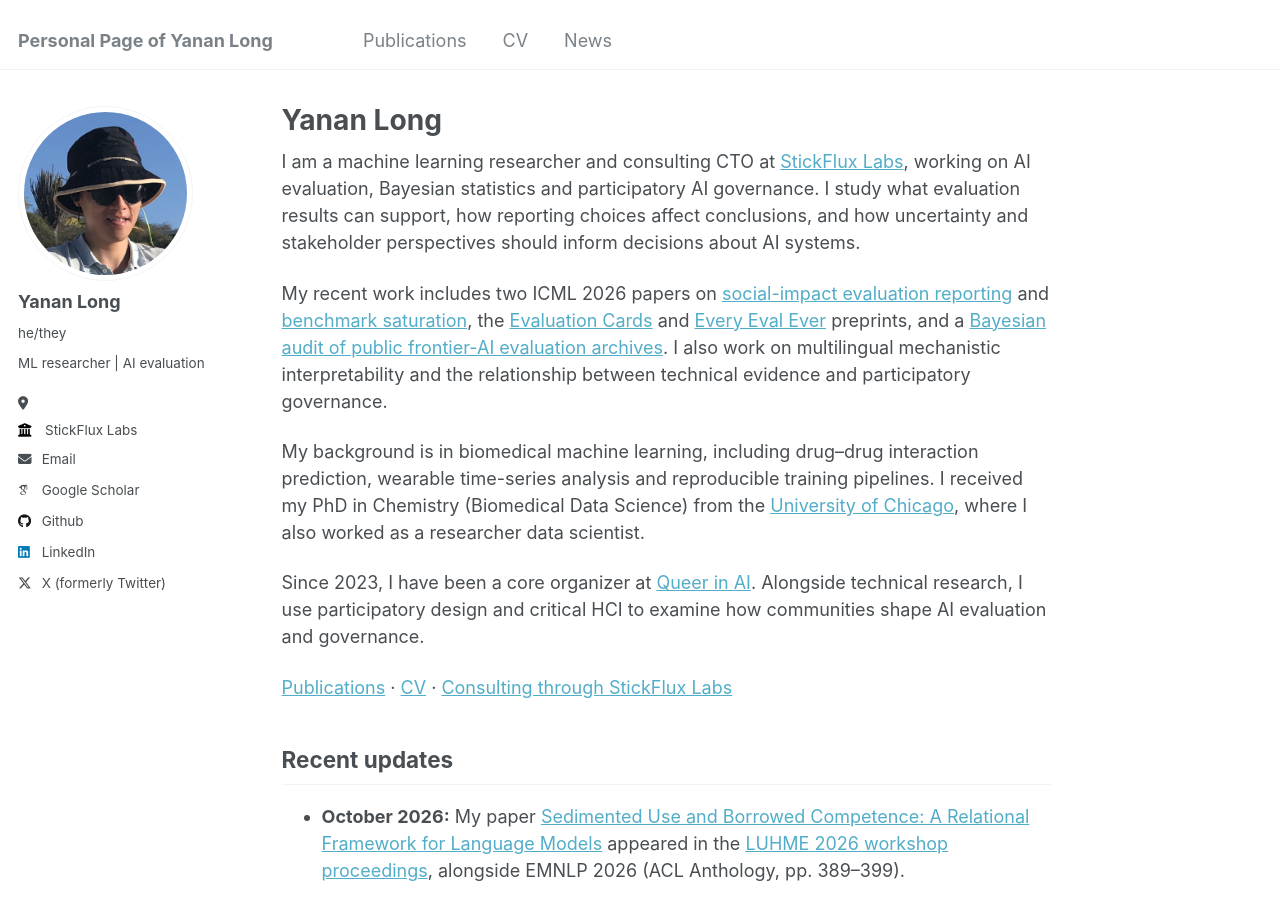
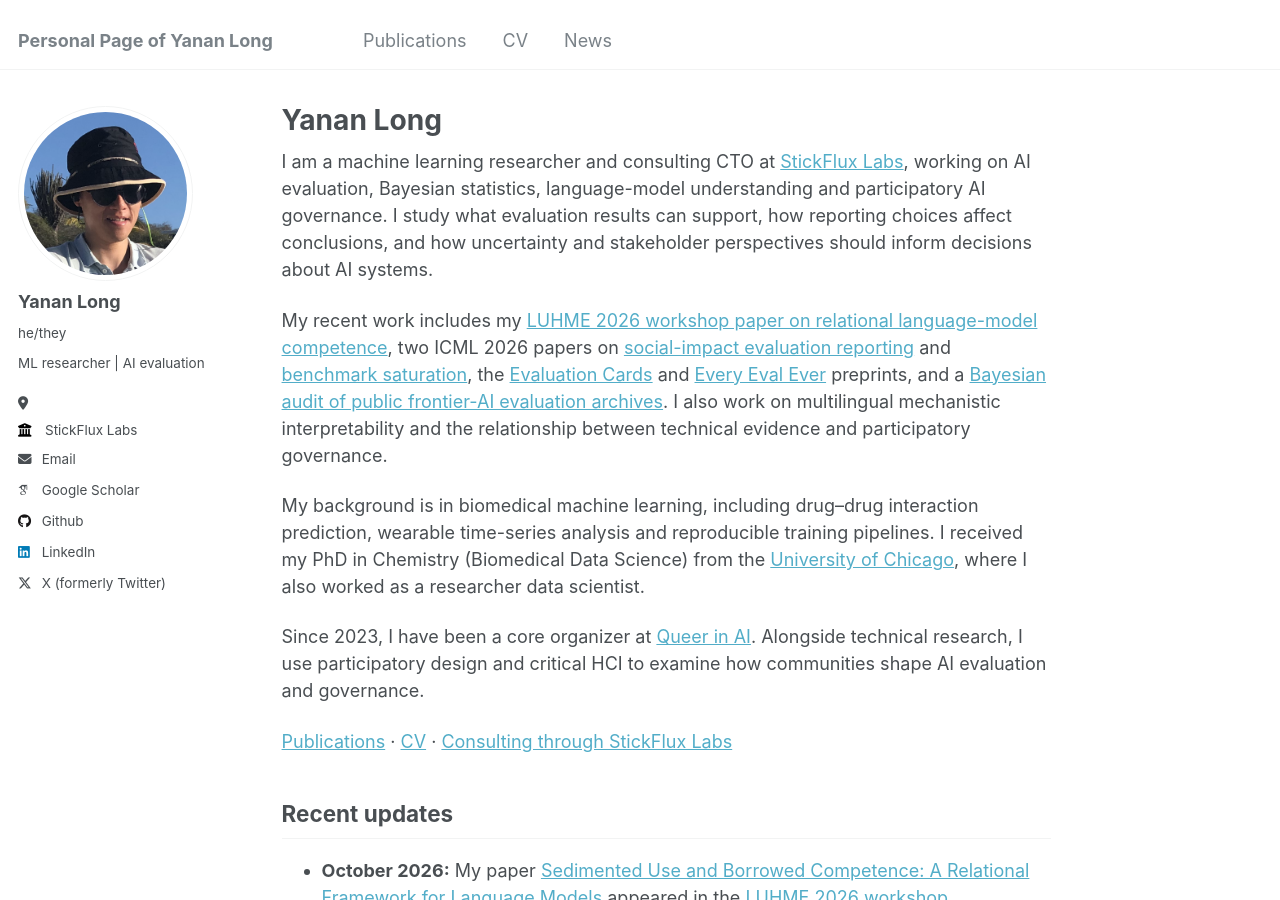
Before and after one commit to yananlong/yananlong.github.io, a Jekyll site: the page built from _pages/about.md, in a window 1280 px wide and 900 px high. Built offline with Jekyll 4.4.1, drawn with Linux system fonts in a browser that asks for light colours; some web fonts are replaced.

Commit message:
Add October LUHME paper and NeurIPS 2026 community news

```diff
--- a/_pages/about.md
+++ b/_pages/about.md
@@ -7,9 +7,9 @@ redirect_from:
   - /about.html
 ---
 
-I am a machine learning researcher and consulting CTO at [StickFlux Labs](https://stickflux.com/), working on AI evaluation, Bayesian statistics and participatory AI governance. I study what evaluation results can support, how reporting choices affect conclusions, and how uncertainty and stakeholder perspectives should inform decisions about AI systems.
+I am a machine learning researcher and consulting CTO at [StickFlux Labs](https://stickflux.com/), working on AI evaluation, Bayesian statistics, language-model understanding and participatory AI governance. I study what evaluation results can support, how reporting choices affect conclusions, and how uncertainty and stakeholder perspectives should inform decisions about AI systems.
 
-My recent work includes two ICML 2026 papers on [social-impact evaluation reporting](https://arxiv.org/abs/2511.05613) and [benchmark saturation](https://arxiv.org/abs/2602.16763), the [Evaluation Cards](https://arxiv.org/abs/2606.09809) and [Every Eval Ever](https://arxiv.org/abs/2606.14516) preprints, and a [Bayesian audit of public frontier-AI evaluation archives](https://arxiv.org/pdf/2606.17005). I also work on multilingual mechanistic interpretability and the relationship between technical evidence and participatory governance.
+My recent work includes my [LUHME 2026 workshop paper on relational language-model competence](https://aclanthology.org/2026.luhme-1.26/), two ICML 2026 papers on [social-impact evaluation reporting](https://arxiv.org/abs/2511.05613) and [benchmark saturation](https://arxiv.org/abs/2602.16763), the [Evaluation Cards](https://arxiv.org/abs/2606.09809) and [Every Eval Ever](https://arxiv.org/abs/2606.14516) preprints, and a [Bayesian audit of public frontier-AI evaluation archives](https://arxiv.org/pdf/2606.17005). I also work on multilingual mechanistic interpretability and the relationship between technical evidence and participatory governance.
 
 My background is in biomedical machine learning, including drug–drug interaction prediction, wearable time-series analysis and reproducible training pipelines. I received my PhD in Chemistry (Biomedical Data Science) from the [University of Chicago](https://www.uchicago.edu/), where I also worked as a researcher data scientist.
 
```
